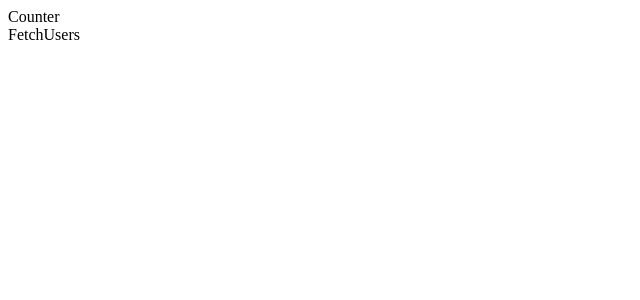
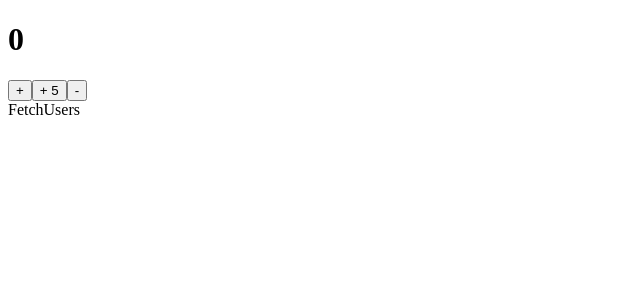
Before and after one commit to olninio/2019.08.06_REACT_MESSANGER, a React (Create React App) app: page / in a window 1280 px wide. Shown: the top 300 px of the page, without its empty margins (0-640 px from the left). Built offline with nearby package versions, Linux system fonts and the light colour scheme.

Commit message:
Counter works

```diff
--- a/src/App.js
+++ b/src/App.js
@@ -5,11 +5,8 @@ import FetchUsers from './FetchUsers'
 
 const App = (props) => (
   <div>
-
     <Counter />
-
     <FetchUsers />
-
   </div>
 )
 
--- a/src/Counter.js
+++ b/src/Counter.js
@@ -1,10 +1,33 @@
 import React from 'react'
 
 class Counter extends React.Component {
+  state = {
+    number: 0
+  }
+
+  handleChange = (delta) => this.setState({
+    number: this.state.number + delta
+  })
+
   render(){
     return(
       <div>
-        Counter
+        <h1>{this.state.number}</h1>
+        <button
+          onClick={() => this.handleChange(1)}
+        >
+          +
+        </button>
+        <button
+          onClick={() => this.handleChange(5)}
+        >
+          + 5
+        </button>
+        <button
+          onClick={() => this.handleChange(-1)}
+        >
+          -
+        </button>
       </div>
     )
   }
```
